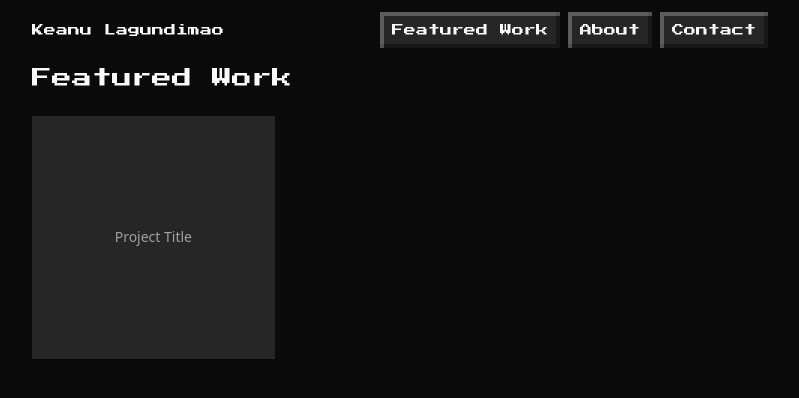
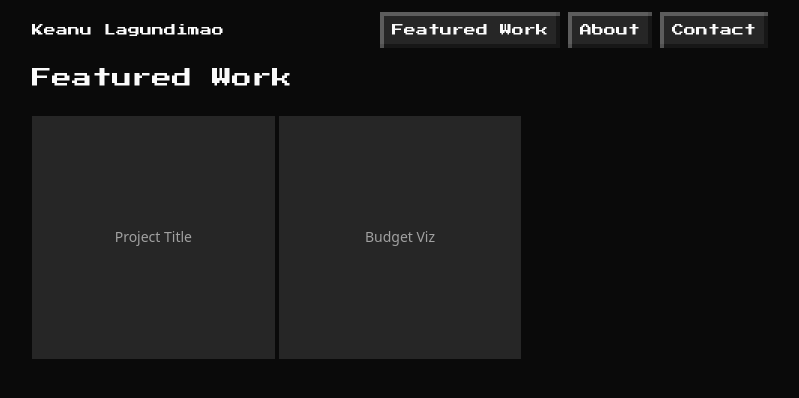
Before and after one commit to yatfu/Portfolio-Website, a Next.js app: page /projects in a window 1280 px wide. Shown: the top 398 px of the page, without its empty margins (240-1039 px from the left). Built offline with nearby package versions, Linux system fonts and the light colour scheme.

Commit message:
create: budget vis next project

```diff
--- a/data/projects.ts
+++ b/data/projects.ts
@@ -1,12 +1,33 @@
+export type ProjectTag = {
+  label: string;
+  // Tailwind background class for this tag's pill, e.g. 'bg-blue-900'. Omit for the default gray.
+  color?: string;
+};
+
+// Building blocks for a section's body. Mix and match in any order:
+//   { type: 'paragraph', text: '...' }
+//   { type: 'image', src: '/your-image.png', alt: '...' }        — src can be a /public path or full URL
+//   { type: 'video', src: '/your-video.mp4', poster: '/optional-poster.png' }
+export type ProjectBlock =
+  | { type: 'paragraph'; text: string }
+  | { type: 'image'; src: string; alt: string }
+  | { type: 'video'; src: string; poster?: string };
+
+export type ProjectSection = {
+  title: string;
+  blocks: ProjectBlock[];
+};
+
 export type Project = {
   slug: string;
   title: string;
   summary: string;
   coverImage?: string;
-  tags: string[];
+  tags: ProjectTag[];
   liveUrl?: string;
   repoUrl?: string;
-  content: string;
+  // Rendered on the project page as titled subsections, in order.
+  sections: ProjectSection[];
 };
 
 export const projects: Project[] = [
@@ -15,9 +36,96 @@ export const projects: Project[] = [
     title: 'Project Title',
     summary: 'One or two sentence summary of the project.',
     coverImage: '',
-    tags: ['Tag One', 'Tag Two'],
+    tags: [{ label: 'Tag One' }, { label: 'Tag Two', color: 'bg-blue-900' }],
     liveUrl: '',
     repoUrl: '',
-    content: 'Full write-up of the project goes here. Replace this placeholder with your process, decisions, and outcome.',
+    sections: [
+      {
+        title: 'Overview',
+        blocks: [{ type: 'paragraph', text: 'What the project is and why you built it.' }],
+      },
+      {
+        title: 'Process',
+        blocks: [
+          { type: 'paragraph', text: 'Key decisions, tools, and how you approached it.' },
+          {
+            type: 'paragraph',
+            text: 'Add an image or video block here — see the ProjectBlock type above for the shape.',
+          },
+        ],
+      },
+      {
+        title: 'Outcome',
+        blocks: [{ type: 'paragraph', text: 'What shipped, what you learned, results or metrics if any.' }],
+      },
+    ],
+  },
+  {
+    slug: 'budget-viz-next',
+    title: 'Budget Viz',
+    summary: 'A streamlined budgeting tool, designed with concise visuals, requiring minimal input',
+    coverImage: '',
+    tags: [
+      { label: 'NextJS', color: 'bg-orange-950' },
+      { label: 'Tailwind CSS', color: 'bg-orange-950' },
+      { label: 'PostgreSQL', color: 'bg-blue-950' },
+      { label: 'NodeJS', color: 'bg-blue-950' },
+      { label: 'Vercel' },
+    ],
+    liveUrl: 'https://budget-vis-next.vercel.app/',
+    repoUrl: 'https://github.com/yatfu/budget-vis-next',
+    sections: [
+      {
+        title: 'Overview',
+        blocks: [
+          {
+            type: 'paragraph',
+            text: `I built a full-stack budgeting application that helps users track their spending over time.
+            Users can manage monthly expense categories, visualize their budgets on a single dashboard, and explore analytics such as yearly spending trends and net cash flow.`,
+          },
+          {
+            type: 'paragraph',
+            text: `The main purpose of developing this app was to update my understanding of the current technology, learn how to use AI in development, and shake the rust off my developer skills.`
+          },
+        ],
+      },
+      {
+        title: 'Architecture',
+        blocks: [
+          { type: 'paragraph', text: 'I chose NextJS, PostgreSQL, Tailwind, ChartJS, Vercel, and Neon as my tech stack.' },
+          { type: 'image', src: '/lab.png', alt: 'Diagram of budget visualizer architecture' },
+          {
+            type: 'paragraph',
+            text: ` Originally a MERN project, I chose NextJS because it has its own app router and API router, forgoing need for Express.
+            I first chose MongoDB for my database because I used it on previous projects, but switched to PostgreSQL because it was a better fit for the save method I was implementing (diffing old and new tables).
+            Vercel and Neon seemed like the simplest approach to have CD.`,
+          },
+        ]
+      },
+      {
+        title: 'Process',
+        blocks: [
+          { type: 'paragraph', text: 'Key decisions, tools, and how you approached it.' },
+          {
+            type: 'paragraph',
+            text: `Most of the decisions I made were with the backend, the biggest decision being the save function. My first approach was to compare each expense, format any changes into its respective SQL call, then push the change into the DB, one at a time.
+            The simplicity of this approach had a trade off of costing numerous amounts of database calls.`,
+          },
+          { type: 'paragraph', text: 'The first improvement was batching SQL queries, then only committing the queries after all of them succeeded. This prevented partial saves and reduced number of database calls.' },
+          { type: 'paragraph', text: `One of my biggest mistakes was getting the diff function wrong. My function instead duplicated the entire table, which was then pushed into the database.
+          Because of this my monthly compute limit maxed out in less than 10 calls, without any visible error.` },
+        ],
+      },
+      {
+        title: 'AI Usage',
+        blocks: [
+          { type: 'paragraph', text: `I used both ChatGPT and Claude Code for different things. ChatGPT replies faster than Claude's fastest models, so I used that to help navigate implementation and help me if I wanted to figure out a solution to a problem without having it done for me, e.g. the save function.
+          `},
+          { type: 'paragraph', text: `I created a workflow for Claude agents to fix simple things like Typescript errors. I also had it manage (not create) the UI for my entire app, ensuring consistency. `},
+          { type: 'paragraph', text: `Claude was mainly used for two things: UI consistency and Typescript errors. Both of these are easily handled through AI workflows, and saved enormous amounts of time otherwise spent fixing manually.`},
+          { type: 'paragraph', text: `If I were to make this program again without the intention to learn, I would `},
+        ]
+      },
+    ],
   },
 ];
```
Also changed, not shown: public/lab.png (added).
